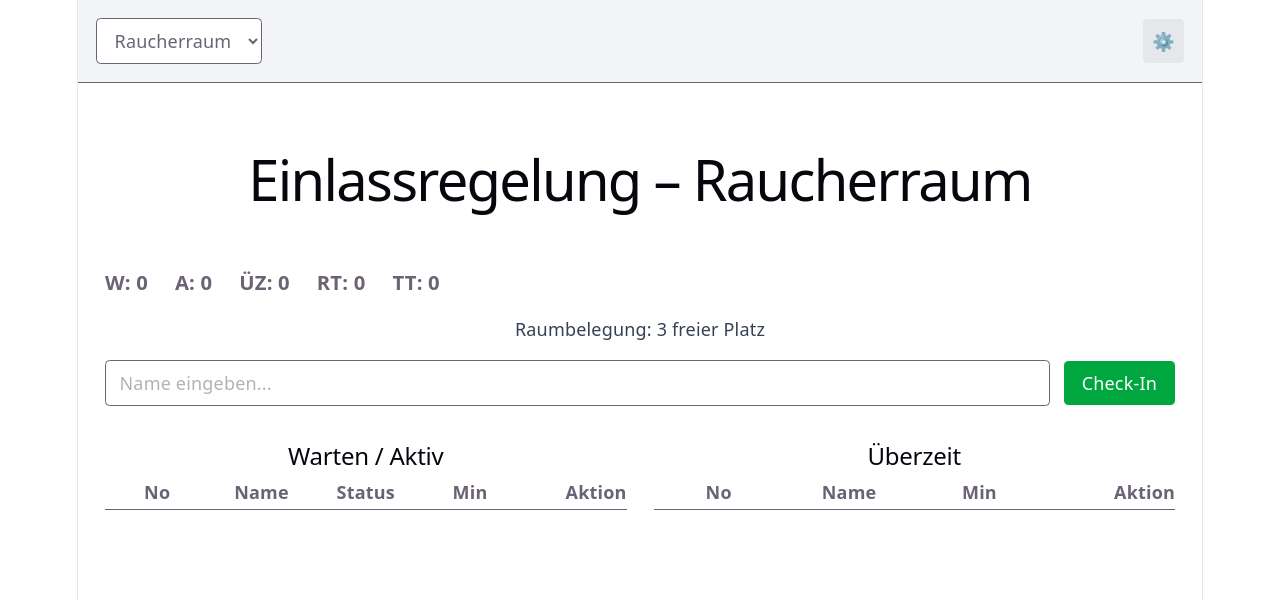
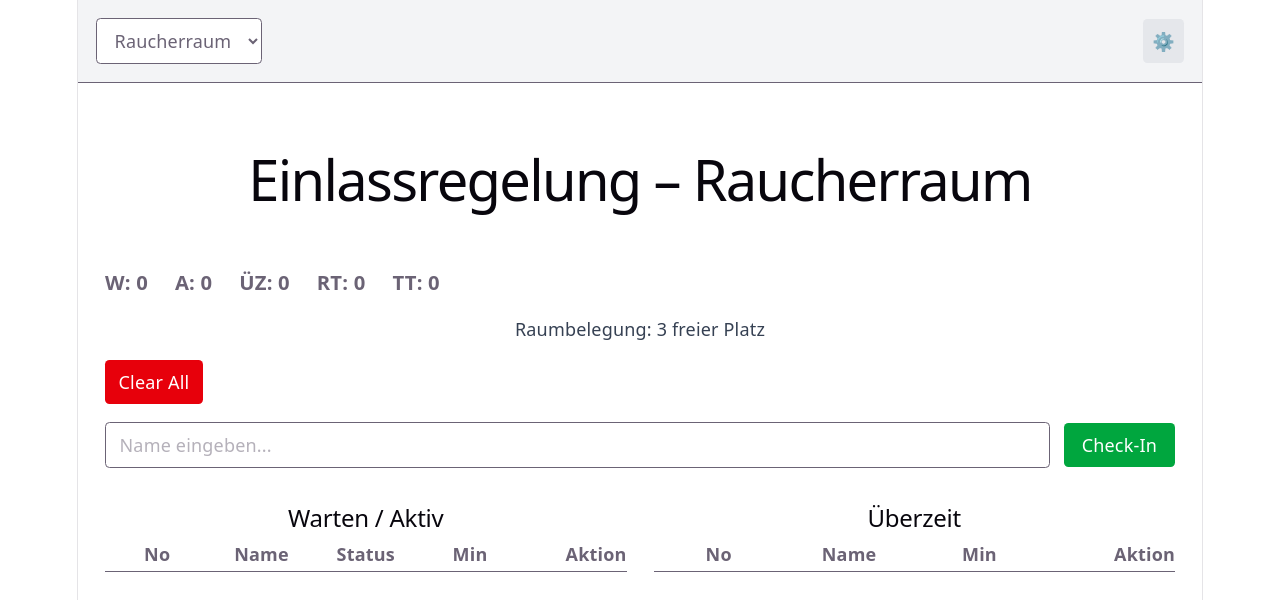
Before and after one commit to Gaudenz77/scroom2026, a React (Vite) app: page / in a window 1280 px wide. Shown: the top 600 px of the page. Built offline with nearby package versions, Linux system fonts and the light colour scheme.

Commit message:
clear visitors, Storagekey

```diff
--- a/src/App.tsx
+++ b/src/App.tsx
@@ -1,4 +1,4 @@
-import { useState } from "react"
+import { useState, useEffect } from "react"
 import ScrRoom from "./components/ScrRoom"
 import ScrSettings from "./components/ScrSettings"
 import TopBar from "./components/TopBar"
@@ -31,11 +31,30 @@ export type Room = {
 }
 
 export default function App() {
+
+  const STORAGE_KEY = "scrroom_rooms_v1"
+
   const [view, setView] = useState<"room" | "settings">("room")
   const [selectedRoomId, setSelectedRoomId] = useState("roomA")
 
-  // FIXED: lazy initializer to allow Date.now()
-  const [rooms, setRooms] = useState<Room[]>(() => [
+  // ---------------------------------------------------------
+  // LOAD ROOMS (lazy initializer) — with daily reset
+  // ---------------------------------------------------------
+  const [rooms, setRooms] = useState<Room[]>(() => {
+    const saved = localStorage.getItem(STORAGE_KEY)
+
+    if (saved) {
+      const parsed = JSON.parse(saved)
+      const today = new Date().toDateString()
+
+      // If saved data is from today → restore it
+      if (parsed.date === today) {
+        return parsed.rooms
+      }
+    }
+
+    // Otherwise start fresh
+    return [
       {
         id: "roomA",
         settings: {
@@ -44,14 +63,7 @@ export default function App() {
           warnTime: 2,
           maxClients: 3
         },
-      visitors: [ /*
-        { id: 5, name: "Johnathan", status: "waiting", startTime: null },
-        { id: 3, name: "Jimmy", status: "active", startTime: Date.now() - 103 * 60000 },
-        { id: 6, name: "jan", status: "active", startTime: Date.now() - 93 * 60000 },
-        { id: 1, name: "John", status: "overtime", startTime: Date.now() - 2614 * 60000 },
-        { id: 2, name: "Jane", status: "warn", startTime: Date.now() - 2610 * 60000 }
-         */
-      ]
+        visitors: []   // start empty each day
       },
       {
         id: "roomB",
@@ -63,10 +75,25 @@ export default function App() {
         },
         visitors: []
       }
-  ])
+    ]
+  })
+
+  // ---------------------------------------------------------
+  // SAVE ROOMS TO LOCALSTORAGE WHENEVER THEY CHANGE
+  // ---------------------------------------------------------
+  useEffect(() => {
+    const today = new Date().toDateString()
+    localStorage.setItem(
+      STORAGE_KEY,
+      JSON.stringify({ date: today, rooms })
+    )
+  }, [rooms])
 
   const selectedRoom = rooms.find(r => r.id === selectedRoomId)!
 
+  // ---------------------------------------------------------
+  // UPDATE SETTINGS
+  // ---------------------------------------------------------
   function updateRoomSettings(roomId: string, newSettings: RoomSettings) {
     setRooms(prev =>
       prev.map(room =>
@@ -77,6 +104,9 @@ export default function App() {
     )
   }
 
+  // ---------------------------------------------------------
+  // VISITOR HANDLERS
+  // ---------------------------------------------------------
   function setVisitorActive(roomId: string, visitorId: number) {
     setRooms(prev =>
       prev.map(room => {
@@ -112,7 +142,6 @@ export default function App() {
       prev.map(room => {
         if (room.id !== roomId) return room
 
-        // auto-increment ID
         const nextId =
           room.visitors.length === 0
             ? 1
@@ -133,7 +162,20 @@ export default function App() {
     )
   }
 
+  function clearVisitors(roomId: string) {
+    setRooms(prev =>
+      prev.map(room =>
+        room.id === roomId
+          ? { ...room, visitors: [] }
+          : room
+      )
+    )
+  }
 
+
+  // ---------------------------------------------------------
+  // RENDER
+  // ---------------------------------------------------------
   return (
     <div className="w-full h-full flex flex-col">
 
@@ -151,6 +193,7 @@ export default function App() {
             onSetActive={setVisitorActive}
             onRemove={removeVisitor}
             onAddVisitor={addVisitor}
+            onClearVisitors={clearVisitors}
           />
         )}
 
@@ -166,77 +209,3 @@ export default function App() {
     </div>
   )
 }
-
-/*
-import { useState } from "react"
-import ScrRoom from "./components/ScrRoom"
-import ScrSettings from "./components/ScrSettings"
-import TopBar from "./components/TopBar"
-
-export default function App() {
-  const [view, setView] = useState<"room" | "settings">("room")
-
-  const [rooms] = useState([
-    { id: "roomA", name: "Raucherraum" },
-    { id: "roomB", name: "IV-Raum" }
-  ])
-
-  const [selectedRoomId, setSelectedRoomId] = useState("roomA")
-
-  return (
-    <div className="w-full h-full flex flex-col">
-
-      <TopBar
-        rooms={rooms}
-        selectedRoomId={selectedRoomId}
-        onSelectRoom={setSelectedRoomId}
-        onOpenSettings={() => setView("settings")}
-      />
-
-      <div className="flex-1">
-        {view === "room" && (
-          <ScrRoom roomId={selectedRoomId} />
-        )}
-
-        {view === "settings" && (
-          <ScrSettings
-            roomId={selectedRoomId}
-            onBack={() => setView("room")}
-          />
-        )}
-      </div>
-
-    </div>
-  )
-}
-
-
-/*
-import ScrRoom from "./components/ScrRoom"
-import ScrSettings from "./components/ScrSettings"
-
-export default function App() {
-  const [view, setView] = useState<"room" | "settings">("room")
-  const [selectedRoomId, setSelectedRoomId] = useState<string | null>(null)
-
-  return (
-    <div className="w-full h-full">
-      {view === "room" && (
-        <ScrRoom
-          onOpenSettings={(roomId) => {
-            setSelectedRoomId(roomId)
-            setView("settings")
-          }}
-        />
-      )}
-
-      {view === "settings" && (
-        <ScrSettings
-          roomId={selectedRoomId}
-          onBack={() => setView("room")}
-        />
-      )}
-    </div>
-  )
-}
-*/
--- a/src/components/ScrRoom.tsx
+++ b/src/components/ScrRoom.tsx
@@ -41,9 +41,10 @@ type ScrRoomProps = {
   onSetActive: (roomId: string, visitorId: number) => void
   onRemove: (roomId: string, visitorId: number) => void
   onAddVisitor: (roomId: string, name: string) => void
+  onClearVisitors: (roomId: string) => void
 }
 
-export default function ScrRoom({ room, onSetActive, onRemove, onAddVisitor }: ScrRoomProps) {
+export default function ScrRoom({ room, onSetActive, onRemove, onAddVisitor, onClearVisitors }: ScrRoomProps) {
 
   // -----------------------------
   // TICKING CLOCK (PURE)
@@ -143,6 +144,14 @@ export default function ScrRoom({ room, onSetActive, onRemove, onAddVisitor }: S
 
       {/* Occupancy */}
       <div className="text-gray-700 font-medium">{occupancyText}</div>
+
+      {/* Clear All */}
+      <button
+        className="px-3 py-2 bg-red-600 text-white rounded hover:bg-red-700 w-fit"
+        onClick={() => onClearVisitors(room.id)}
+      >
+        Clear All
+      </button>
 
       {/* Check-In */}
       <div className="flex gap-3 items-center mb-4">
```
Lines whose indentation alone changed are shown as unchanged.
